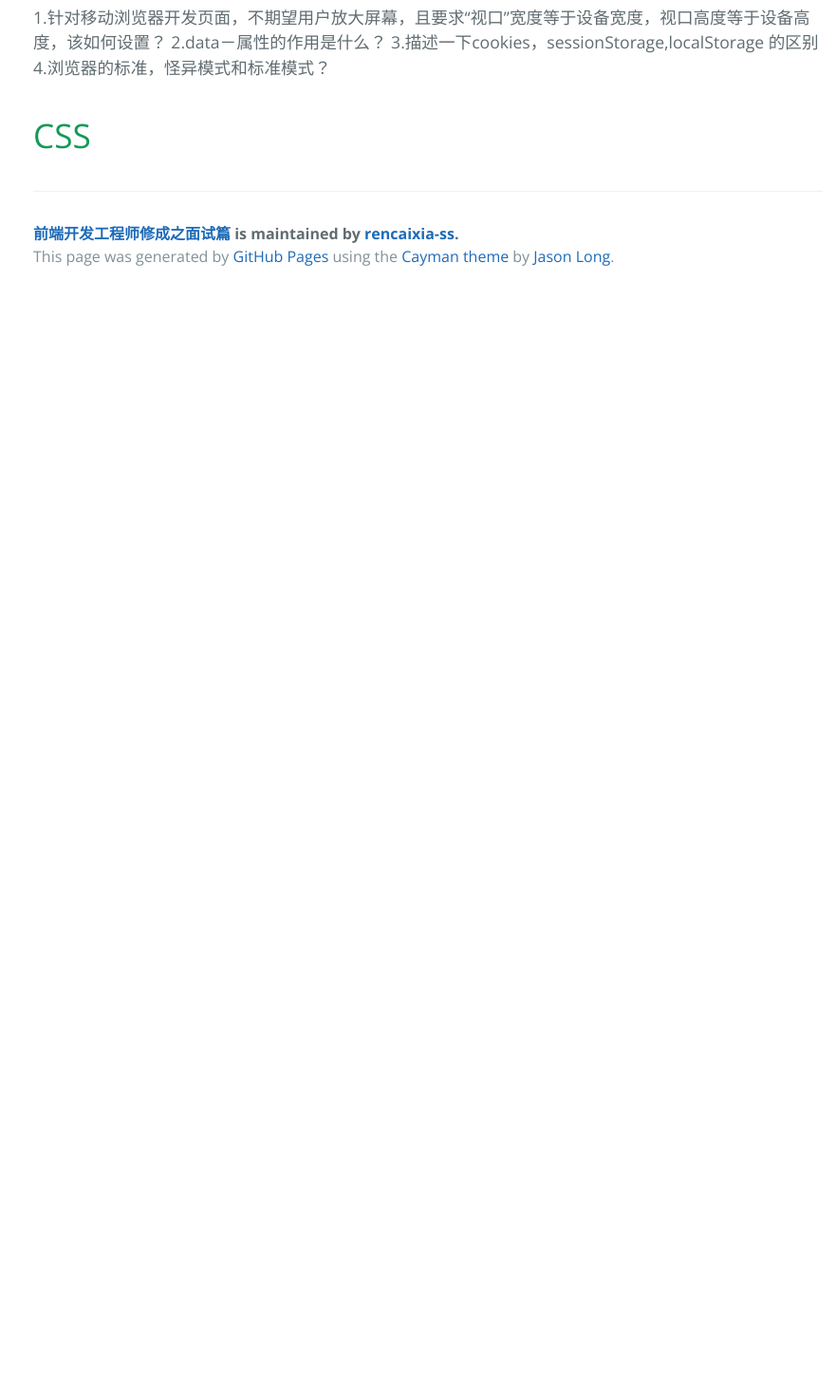
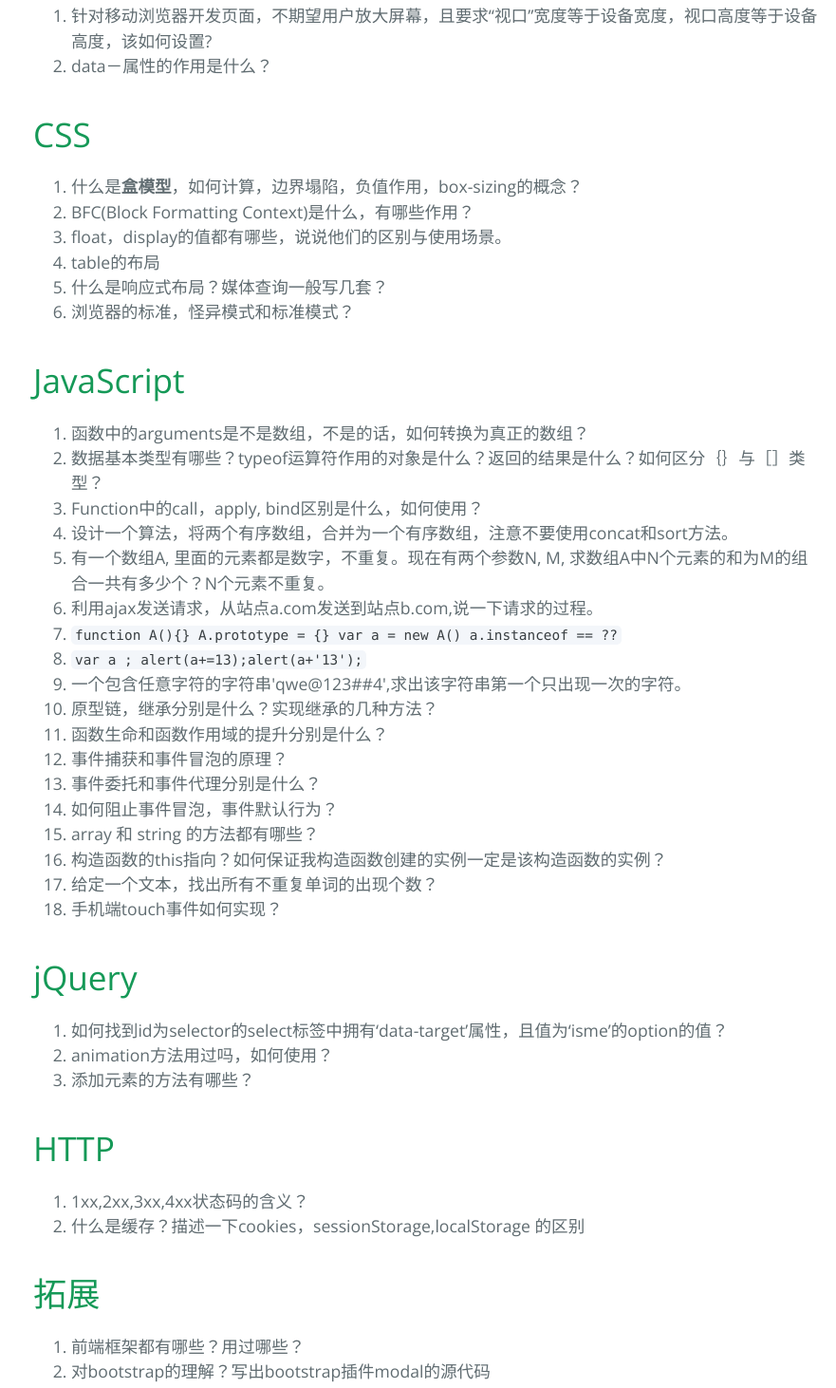
Before and after one commit to rencaixia-ss/-, a plain HTML site: page index.html in a window 1280 px wide. Shown: the part 480-1942 px from the top of the page at 95% size, without its empty margins (189-1070 px from the left). Before the commit the page ends 800 px from the top, so only its background shows below. Drawn offline with nearby package versions, Linux system fonts and the light colour scheme.

```diff
--- a/index.html
+++ b/index.html
@@ -22,13 +22,74 @@
       <h1>
 <a id="html" class="anchor" href="#html" aria-hidden="true"><span aria-hidden="true" class="octicon octicon-link"></span></a>HTML</h1>
 
-<p>1.针对移动浏览器开发页面，不期望用户放大屏幕，且要求“视口”宽度等于设备宽度，视口高度等于设备高度，该如何设置？
-2.data－属性的作用是什么？
-3.描述一下cookies，sessionStorage,localStorage 的区别
-4.浏览器的标准，怪异模式和标准模式？</p>
+<ol>
+<li>针对移动浏览器开发页面，不期望用户放大屏幕，且要求“视口”宽度等于设备宽度，视口高度等于设备高度，该如何设置?</li>
+<li>data－属性的作用是什么？</li>
+</ol>
 
 <h1>
 <a id="css" class="anchor" href="#css" aria-hidden="true"><span aria-hidden="true" class="octicon octicon-link"></span></a>CSS</h1>
+
+<ol>
+<li>什么是<strong>盒模型</strong>，如何计算，边界塌陷，负值作用，box-sizing的概念？</li>
+<li>BFC(Block Formatting Context)是什么，有哪些作用？ </li>
+<li>float，display的值都有哪些，说说他们的区别与使用场景。</li>
+<li>table的布局</li>
+<li>什么是响应式布局？媒体查询一般写几套？</li>
+<li>浏览器的标准，怪异模式和标准模式？</li>
+</ol>
+
+<h1>
+<a id="javascript" class="anchor" href="#javascript" aria-hidden="true"><span aria-hidden="true" class="octicon octicon-link"></span></a>JavaScript</h1>
+
+<ol>
+<li>函数中的arguments是不是数组，不是的话，如何转换为真正的数组？</li>
+<li>数据基本类型有哪些？typeof运算符作用的对象是什么？返回的结果是什么？如何区分｛｝与［］类型？</li>
+<li>Function中的call，apply, bind区别是什么，如何使用？</li>
+<li>设计一个算法，将两个有序数组，合并为一个有序数组，注意不要使用concat和sort方法。</li>
+<li>有一个数组A, 里面的元素都是数字，不重复。现在有两个参数N, M, 求数组A中N个元素的和为M的组合一共有多少个？N个元素不重复。</li>
+<li>利用ajax发送请求，从站点a.com发送到站点b.com,说一下请求的过程。</li>
+<li><code>function A(){}
+A.prototype = {}
+var a = new A()
+a.instanceof == ??</code></li>
+<li><code>var a ; alert(a+=13);alert(a+'13');</code></li>
+<li> 一个包含任意字符的字符串'qwe@123##4',求出该字符串第一个只出现一次的字符。</li>
+<li>原型链，继承分别是什么？实现继承的几种方法？ </li>
+<li>函数生命和函数作用域的提升分别是什么？</li>
+<li>事件捕获和事件冒泡的原理？</li>
+<li>事件委托和事件代理分别是什么？</li>
+<li>如何阻止事件冒泡，事件默认行为？</li>
+<li>array 和 string 的方法都有哪些？</li>
+<li>构造函数的this指向？如何保证我构造函数创建的实例一定是该构造函数的实例？</li>
+<li>给定一个文本，找出所有不重复单词的出现个数？</li>
+<li>手机端touch事件如何实现？</li>
+</ol>
+
+<h1>
+<a id="jquery" class="anchor" href="#jquery" aria-hidden="true"><span aria-hidden="true" class="octicon octicon-link"></span></a>jQuery</h1>
+
+<ol>
+<li>如何找到id为selector的select标签中拥有‘data-target’属性，且值为‘isme’的option的值？</li>
+<li>animation方法用过吗，如何使用？</li>
+<li>添加元素的方法有哪些？</li>
+</ol>
+
+<h1>
+<a id="http" class="anchor" href="#http" aria-hidden="true"><span aria-hidden="true" class="octicon octicon-link"></span></a>HTTP</h1>
+
+<ol>
+<li>1xx,2xx,3xx,4xx状态码的含义？</li>
+<li>什么是缓存？描述一下cookies，sessionStorage,localStorage 的区别</li>
+</ol>
+
+<h1>
+<a id="拓展" class="anchor" href="#%E6%8B%93%E5%B1%95" aria-hidden="true"><span aria-hidden="true" class="octicon octicon-link"></span></a>拓展</h1>
+
+<ol>
+<li>前端框架都有哪些？用过哪些？</li>
+<li>对bootstrap的理解？写出bootstrap插件modal的源代码</li>
+</ol>
 
       <footer class="site-footer">
         <span class="site-footer-owner"><a href="https://github.com/rencaixia-ss/-">前端开发工程师修成之面试篇</a> is maintained by <a href="https://github.com/rencaixia-ss">rencaixia-ss</a>.</span>
--- a/params.json
+++ b/params.json
@@ -1,6 +1,6 @@
 {
   "name": "前端开发工程师修成之面试篇",
   "tagline": "前端开发工程师修成之路",
-  "body": "# HTML\r\n1.针对移动浏览器开发页面，不期望用户放大屏幕，且要求“视口”宽度等于设备宽度，视口高度等于设备高度，该如何设置？\r\n2.data－属性的作用是什么？\r\n3.描述一下cookies，sessionStorage,localStorage 的区别\r\n4.浏览器的标准，怪异模式和标准模式？\r\n# CSS",
+  "body": "# HTML\r\n1. 针对移动浏览器开发页面，不期望用户放大屏幕，且要求“视口”宽度等于设备宽度，视口高度等于设备高度，该如何设置?\r\n2. data－属性的作用是什么？\r\n\r\n\r\n# CSS\r\n1. 什么是**盒模型**，如何计算，边界塌陷，负值作用，box-sizing的概念？\r\n2. BFC(Block Formatting Context)是什么，有哪些作用？ \r\n3. float，display的值都有哪些，说说他们的区别与使用场景。\r\n4. table的布局\r\n5. 什么是响应式布局？媒体查询一般写几套？\r\n6. 浏览器的标准，怪异模式和标准模式？\r\n\r\n# JavaScript\r\n1. 函数中的arguments是不是数组，不是的话，如何转换为真正的数组？\r\n2. 数据基本类型有哪些？typeof运算符作用的对象是什么？返回的结果是什么？如何区分｛｝与［］类型？\r\n3. Function中的call，apply, bind区别是什么，如何使用？\r\n4. 设计一个算法，将两个有序数组，合并为一个有序数组，注意不要使用concat和sort方法。\r\n5. 有一个数组A, 里面的元素都是数字，不重复。现在有两个参数N, M, 求数组A中N个元素的和为M的组合一共有多少个？N个元素不重复。\r\n6. 利用ajax发送请求，从站点a.com发送到站点b.com,说一下请求的过程。\r\n7. `function A(){}\r\n    A.prototype = {}\r\n    var a = new A()\r\n    a.instanceof == ??`\r\n8. `var a ; alert(a+=13);alert(a+'13');`\r\n9.  一个包含任意字符的字符串'qwe@123##4',求出该字符串第一个只出现一次的字符。\r\n10. 原型链，继承分别是什么？实现继承的几种方法？ \r\n11. 函数生命和函数作用域的提升分别是什么？\r\n12. 事件捕获和事件冒泡的原理？\r\n13. 事件委托和事件代理分别是什么？\r\n14. 如何阻止事件冒泡，事件默认行为？\r\n15. array 和 string 的方法都有哪些？\r\n16. 构造函数的this指向？如何保证我构造函数创建的实例一定是该构造函数的实例？\r\n17. 给定一个文本，找出所有不重复单词的出现个数？\r\n18. 手机端touch事件如何实现？\r\n\r\n# jQuery\r\n1. 如何找到id为selector的select标签中拥有‘data-target’属性，且值为‘isme’的option的值？\r\n2. animation方法用过吗，如何使用？\r\n3. 添加元素的方法有哪些？\r\n\r\n# HTTP\r\n1. 1xx,2xx,3xx,4xx状态码的含义？\r\n2. 什么是缓存？描述一下cookies，sessionStorage,localStorage 的区别\r\n\r\n# 拓展\r\n1. 前端框架都有哪些？用过哪些？\r\n2. 对bootstrap的理解？写出bootstrap插件modal的源代码",
   "note": "Don't delete this file! It's used internally to help with page regeneration."
 }
```
